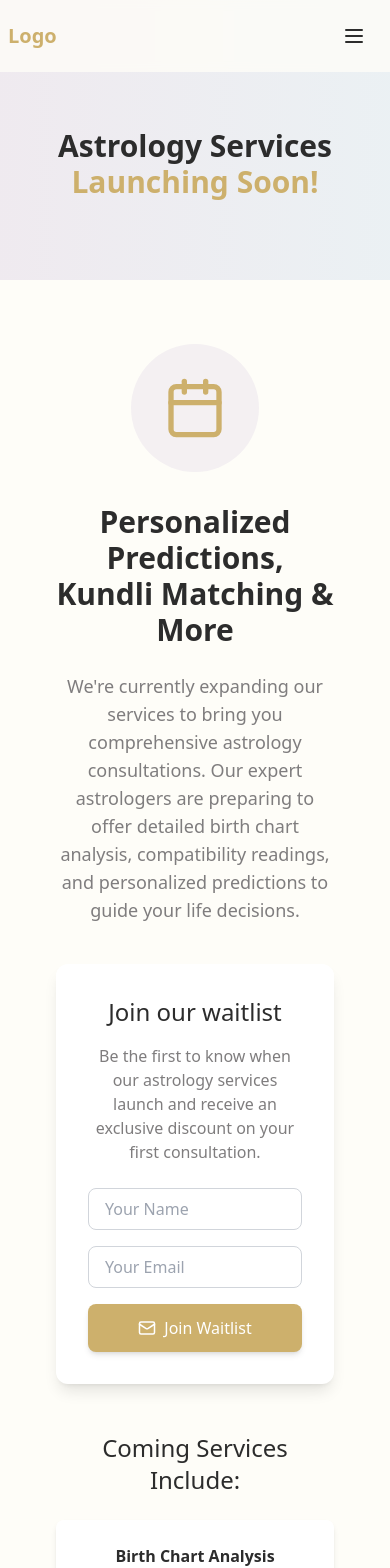
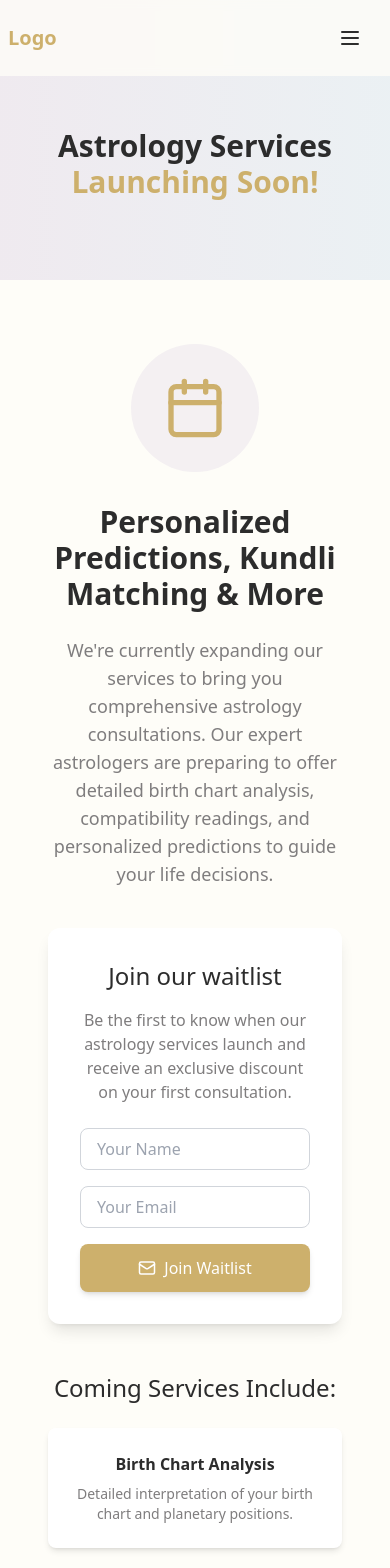
Before and after one commit to soham999a/astronomy, a React (Vite) app: page /astrology in a window 390 px wide. Shown: the top 1568 px of the page. Built offline with nearby package versions, Linux system fonts and the light colour scheme.

Commit message:
Improved iOS compatibility and mobile responsiveness

```diff
--- a/src/components/IOSFixes.tsx
+++ b/src/components/IOSFixes.tsx
@@ -5,6 +5,8 @@ import { useEffect } from 'react';
  * - Prevents overscroll bounce effect
  * - Handles viewport height issues with address bar
  * - Fixes touch event handling
+ * - Handles safe area insets
+ * - Improves scrolling performance
  */
 const IOSFixes = () => {
   useEffect(() => {
@@ -13,8 +15,13 @@ const IOSFixes = () => {
       return /iPad|iPhone|iPod/.test(navigator.userAgent) && !(window as any).MSStream;
     };
 
+    // Function to detect Safari
+    const isSafari = () => {
+      return /^((?!chrome|android).)*safari/i.test(navigator.userAgent);
+    };
+
     // Fix for iOS Safari overscroll bounce effect
-    if (isIOS()) {
+    if (isIOS() || isSafari()) {
       // Add CSS to prevent overscroll
       document.body.style.overscrollBehavior = 'none';
       document.documentElement.style.overscrollBehavior = 'none';
@@ -25,9 +32,22 @@ const IOSFixes = () => {
         // Set a CSS variable with the actual viewport height
         const vh = window.innerHeight * 0.01;
         document.documentElement.style.setProperty('--vh', `${vh}px`);
+
+        // Also set safe area insets as CSS variables
+        if (CSS && CSS.supports && CSS.supports('padding-top: env(safe-area-inset-top)')) {
+          document.documentElement.style.setProperty('--safe-area-inset-top', 'env(safe-area-inset-top)');
+          document.documentElement.style.setProperty('--safe-area-inset-right', 'env(safe-area-inset-right)');
+          document.documentElement.style.setProperty('--safe-area-inset-bottom', 'env(safe-area-inset-bottom)');
+          document.documentElement.style.setProperty('--safe-area-inset-left', 'env(safe-area-inset-left)');
+        } else {
+          document.documentElement.style.setProperty('--safe-area-inset-top', '0px');
+          document.documentElement.style.setProperty('--safe-area-inset-right', '0px');
+          document.documentElement.style.setProperty('--safe-area-inset-bottom', '0px');
+          document.documentElement.style.setProperty('--safe-area-inset-left', '0px');
+        }
       };
 
-      // Set initially and on resize
+      // Set initially and on resize/orientation change
       setVhProperty();
       window.addEventListener('resize', setVhProperty);
       window.addEventListener('orientationchange', setVhProperty);
@@ -46,6 +66,26 @@ const IOSFixes = () => {
       // Add event listener for double-tap prevention
       document.addEventListener('touchend', preventDoubleTapZoom, { passive: false });
 
+      // Fix for iOS momentum scrolling
+      const scrollableElements = document.querySelectorAll('.overflow-y-auto, .overflow-x-auto, .overflow-auto');
+      scrollableElements.forEach(element => {
+        (element as HTMLElement).style.WebkitOverflowScrolling = 'touch';
+      });
+
+      // Fix for iOS input focus issues
+      const handleInputFocus = () => {
+        // Add a small delay to allow the keyboard to appear
+        setTimeout(() => {
+          // Scroll the window to ensure the input is visible
+          window.scrollTo(0, window.scrollY);
+        }, 300);
+      };
+
+      const inputElements = document.querySelectorAll('input, textarea');
+      inputElements.forEach(element => {
+        element.addEventListener('focus', handleInputFocus);
+      });
+
       // Cleanup
       return () => {
         document.body.style.overscrollBehavior = '';
@@ -54,6 +94,10 @@ const IOSFixes = () => {
         window.removeEventListener('resize', setVhProperty);
         window.removeEventListener('orientationchange', setVhProperty);
         document.removeEventListener('touchend', preventDoubleTapZoom);
+
+        inputElements.forEach(element => {
+          element.removeEventListener('focus', handleInputFocus);
+        });
       };
     }
   }, []);
--- a/src/components/Navbar.tsx
+++ b/src/components/Navbar.tsx
@@ -74,14 +74,22 @@ const Navbar = () => {
         {/* Mobile Navigation - Fixed for iOS with improved handling */}
         {isMenuOpen && (
           <div
-            className="fixed inset-x-0 top-[60px] bottom-0 z-40 bg-white md:hidden overflow-hidden"
+            className="fixed inset-x-0 top-[60px] bottom-0 z-40 bg-white md:hidden overflow-hidden pb-safe"
             style={{
               height: 'calc(100vh - 60px)',
-              overscrollBehavior: 'contain'
+              height: 'calc(calc(var(--vh, 1vh) * 100) - 60px)',
+              overscrollBehavior: 'contain',
+              WebkitOverflowScrolling: 'touch'
             }}
             onClick={(e) => e.target === e.currentTarget && setIsMenuOpen(false)}
           >
-            <div className="h-full overflow-y-auto pb-safe" style={{ WebkitOverflowScrolling: 'touch' }}>
+            <div
+              className="h-full overflow-y-auto pb-safe"
+              style={{
+                WebkitOverflowScrolling: 'touch',
+                paddingBottom: 'max(env(safe-area-inset-bottom), 20px)'
+              }}
+            >
               <nav className="flex flex-col items-center pt-8 pb-20 space-y-8 text-lg px-6">
                 <NavLinks onClick={() => setIsMenuOpen(false)} />
               </nav>
--- a/src/components/WhatsAppButton.tsx
+++ b/src/components/WhatsAppButton.tsx
@@ -3,8 +3,17 @@ import { useState, useEffect } from 'react';
 
 const WhatsAppButton = () => {
   const [showButton, setShowButton] = useState(false);
+  const [isIOS, setIsIOS] = useState(false);
 
   useEffect(() => {
+    // Detect iOS devices
+    const checkIOS = () => {
+      const userAgent = navigator.userAgent || navigator.vendor || (window as any).opera;
+      return /iPad|iPhone|iPod/.test(userAgent) && !(window as any).MSStream;
+    };
+
+    setIsIOS(checkIOS());
+
     const handleScroll = () => {
       if (window.scrollY > 300) {
         setShowButton(true);
@@ -25,8 +34,15 @@ const WhatsAppButton = () => {
       href="https://wa.me/919876543210"
       target="_blank"
       rel="noopener noreferrer"
-      className={`fixed bottom-6 right-6 bg-green-500 text-white p-3 rounded-full shadow-lg z-50 transition-all duration-300 ${showButton ? 'opacity-100 scale-100' : 'opacity-0 scale-90'
-        }`}
+      className={`fixed ${isIOS ? 'pb-safe' : 'bottom-6'} right-6 bg-green-500 text-white p-3 rounded-full shadow-lg z-50 transition-all duration-300
+        ${showButton ? 'opacity-100 scale-100' : 'opacity-0 scale-90'}
+        ${isIOS ? 'bottom-[calc(1.5rem+var(--safe-area-inset-bottom,0px))]' : 'bottom-6'}`}
+      style={{
+        // Add touch target padding for better accessibility on mobile
+        padding: '12px',
+        // Add active state for better touch feedback
+        WebkitTapHighlightColor: 'transparent',
+      }}
       aria-label="Chat on WhatsApp"
     >
       <svg xmlns="http://www.w3.org/2000/svg" width="24" height="24" fill="currentColor" viewBox="0 0 24 24">
--- a/src/index.css
+++ b/src/index.css
@@ -111,6 +111,32 @@
     .pb-safe {
       padding-bottom: env(safe-area-inset-bottom);
     }
+
+    .pt-safe {
+      padding-top: env(safe-area-inset-top);
+    }
+
+    .pl-safe {
+      padding-left: env(safe-area-inset-left);
+    }
+
+    .pr-safe {
+      padding-right: env(safe-area-inset-right);
+    }
+
+    /* Add safe area padding to all sides */
+    .p-safe {
+      padding-top: env(safe-area-inset-top);
+      padding-right: env(safe-area-inset-right);
+      padding-bottom: env(safe-area-inset-bottom);
+      padding-left: env(safe-area-inset-left);
+    }
+
+    /* Fixed elements should respect safe areas */
+    .fixed, .sticky {
+      padding-bottom: env(safe-area-inset-bottom);
+      padding-top: env(safe-area-inset-top);
+    }
   }
 
   .hover-glow {
@@ -199,4 +225,54 @@
       transform: scale(1.2);
     }
   }
+
+  /* Mobile-specific improvements */
+  @media (max-width: 768px) {
+    /* Increase touch targets for better mobile usability */
+    button, a, .btn-primary, .btn-secondary {
+      min-height: 44px;
+      min-width: 44px;
+    }
+
+    /* Improve form elements on mobile */
+    input, textarea, select {
+      font-size: 16px; /* Prevents iOS zoom on focus */
+      padding: 12px;
+      border-radius: 8px;
+    }
+
+    /* Adjust spacing for mobile */
+    .section {
+      padding-left: 16px;
+      padding-right: 16px;
+    }
+
+    /* Improve scrolling on iOS */
+    .overflow-auto, .overflow-y-auto, .overflow-x-auto {
+      -webkit-overflow-scrolling: touch;
+      scroll-behavior: smooth;
+    }
+  }
+
+  /* iOS-specific fixes */
+  @supports (-webkit-touch-callout: none) {
+    /* iOS-specific styles */
+    body {
+      /* Disable pull-to-refresh */
+      overscroll-behavior-y: none;
+      /* Prevent content from being hidden under the bottom bar */
+      padding-bottom: env(safe-area-inset-bottom, 0);
+    }
+
+    /* Fix for iOS input zoom issues */
+    input[type="text"],
+    input[type="email"],
+    input[type="tel"],
+    input[type="number"],
+    input[type="search"],
+    input[type="password"],
+    textarea {
+      font-size: 16px;
+    }
+  }
 }
```
